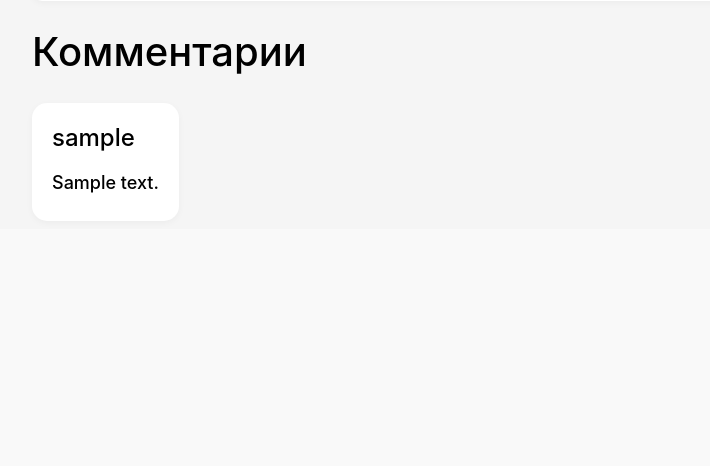
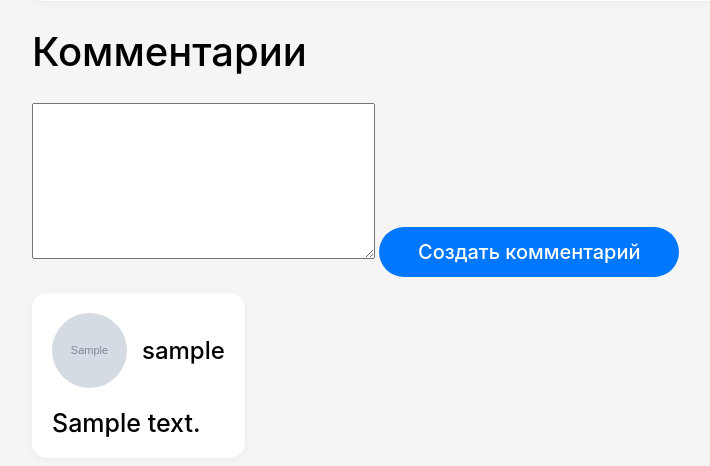
Before and after one commit to alexeykurkin/brelki_py, a Django app: page /keychain?id=1 in a window 1280 px wide. Shown: the part 674-1140 px from the top of the page, without its empty margins (23-733 px from the left). Before the commit the page ends 867 px from the top, so only its background shows below. Run offline with Django 4.2, Linux system fonts and the light colour scheme; tables that the repository leaves empty hold one stand-in row (values such as "Sample post"); grey boxes marked "Sample" are stand-in pictures.

Commit message:
keychain user comment add

```diff
--- a/brelki/forms.py
+++ b/brelki/forms.py
@@ -92,3 +92,15 @@ class CreateKeychainForm(ModelForm):
     class Meta:
         model = models.Keychain
         fields = ['title', 'description', 'price', 'img']
+
+
+class CreateCommentForm(ModelForm):
+    content_errors = {
+        'required': 'Заполните поле комментария!'
+    }
+
+    content = forms.CharField(widget=forms.Textarea(), error_messages=content_errors)
+
+    class Meta:
+        model = models.Comment
+        fields = ['content']
--- a/brelki/static/css/style.css
+++ b/brelki/static/css/style.css
@@ -238,7 +238,7 @@ a span {
   list-style: none;
 }
 
-.form-items button {
+.submit-button {
   font-size: 20px;
   font-family: "Inter Medium", sans-serif;
   width: 300px;
@@ -357,8 +357,9 @@ a span {
 
 .comment {
   display: inline-block;
+  margin-right: 20px;
   border-radius: 15px;
-  padding: 10px 20px;
+  padding: 20px;
   border-color: black;;
   background-color: #fff;
   box-shadow: 0 2px 7px 0 rgba(0, 0, 0, .04);
@@ -366,10 +367,31 @@ a span {
   max-width: 1440px;
 }
 
+.comment-content {
+  display: flex;
+  flex-direction: row;
+  justify-content: start;
+  align-items: center;
+  gap: 15px;
+}
+
 .comment h2 {
-  margin-top: 10px;
+  margin: 0;
 }
 
 .comment p {
-  font-size: 18px;
+  font-size: 25px;
+  margin-top: 20px;
+  margin-bottom: 0;
 }
+
+.comment-actions {
+  display: flex;
+  gap: 10px;
+  flex-direction: column;
+  margin-left: 20px;
+  align-items: center;
+  justify-content: center;
+  height: 60px;
+  width: 30px;
+}
--- a/brelki/urls.py
+++ b/brelki/urls.py
@@ -26,5 +26,6 @@ urlpatterns = [
     path('login', views.auth),
     path('logout', views.logout),
     path('keychain', views.keychain),
-    path('create_keychain', views.create_keychain)
+    path('create_keychain', views.create_keychain),
+    path('delete_comment', views.delete_comment)
 ] + static(settings.MEDIA_URL, document_root=settings.MEDIA_ROOT)
--- a/brelki/views.py
+++ b/brelki/views.py
@@ -1,6 +1,6 @@
 from django.shortcuts import render, HttpResponse
 from brelki.models import Keychain, User, Comment
-from .forms import RegistrationForm, AuthForm, CreateKeychainForm
+from .forms import RegistrationForm, AuthForm, CreateKeychainForm, CreateCommentForm
 from django.shortcuts import redirect
 from django.contrib.auth.hashers import check_password, make_password
 from django.contrib import messages
@@ -84,9 +84,40 @@ def logout(request):
 
 def keychain(request):
     keychain_id = request.GET['id']
+    request.session['keychain_id'] = keychain_id
+
+    try:
+        current_user_id = request.session['user_id']
+    except KeyError:
+        current_user_id = 0
+
     context = {"keychain": Keychain.objects.get(id=keychain_id),
                "user": User.objects.all(),
-               "comments": Comment.objects.all()}
+               "comments": Comment.objects.filter(keychain_id=keychain_id),
+               "current_user_id": current_user_id,
+               "create_comment_form": CreateCommentForm()}
+
+    # Создание комментария
+
+    if request.method == 'POST':
+        print(1)
+        form_content = CreateCommentForm(request.POST)
+        if form_content.is_valid():
+
+            new_comment = Comment(
+                content=request.POST['content'],
+                user_id=current_user_id,
+                keychain_id=keychain_id
+            )
+            new_comment.save()
+
+        else:
+            context["create_comment_form"] = form_content
+            return HttpResponse(render(request, 'keychain.html', context))
+    else:
+        context['create_comment_form'] = CreateCommentForm(None)
+        return HttpResponse(render(request, 'keychain.html', context))
+
     return HttpResponse(render(request, 'keychain.html', context))
 
 
@@ -110,5 +141,6 @@ def create_keychain(request):
         return HttpResponse(render(request, 'create_keychain.html', {'create_keychain_form': create_keychain_form}))
 
 
-def create_comment():
-    pass
+def delete_comment(request):
+    Comment.objects.filter(id=request.GET['comment_id']).delete()
+    return redirect('/keychain?id=' + request.session['keychain_id'])
--- a/templates/create_keychain.html
+++ b/templates/create_keychain.html
@@ -27,8 +27,8 @@
                 {{ create_keychain_form.img }}
                 {{ create_keychain_form.img.errors }}
                 <button type="submit" class="submit-button">
-                Подтвердить
-            </button>
+                    Подтвердить
+                </button>
         </div>
     </form>
 </div>
--- /dev/null
+++ b/templates/delete_comment.html
@@ -0,0 +1 @@
+Успех!
--- a/templates/keychain.html
+++ b/templates/keychain.html
@@ -30,9 +30,29 @@
         </div>
     </div>
     <h1>Комментарии</h1>
-    {% for comment in comments %}
+
+    <form method="POST" enctype="multipart/form-data">
+        {% csrf_token %}
+        {{ create_comment_form.content }}
+        <button type="submit" class="submit-button">
+            Создать комментарий
+        </button>
+        {% for comment in comments %}
+    </form>
+
     <div class="comment">
-        <h2>{{ comment.user.login }}</h2>
+        <div class="comment-content">
+            <img src="{{ comment.user.user_img }}" id="user-avatar" class="user-avatar">
+            <h2>{{ comment.user.login }}</h2>
+            {% if current_user_id == comment.user.id %}
+            <div class="comment-actions">
+                <a href="delete_comment?comment_id={{ comment.id }}">
+                    <img src="{% static 'img/remove.png' %}" width="25px" height="25px">
+                </a>
+                <img src="{% static 'img/draw.png' %}" width="25px" height="25px">
+            </div>
+            {% endif %}
+        </div>
         <p>{{ comment.content }}</p>
     </div>
     {% endfor %}
```
Also changed, not shown: templates/index.html (+10 -1 lines), brelki/static/img/draw.png (added), brelki/static/img/remove.png (added).
